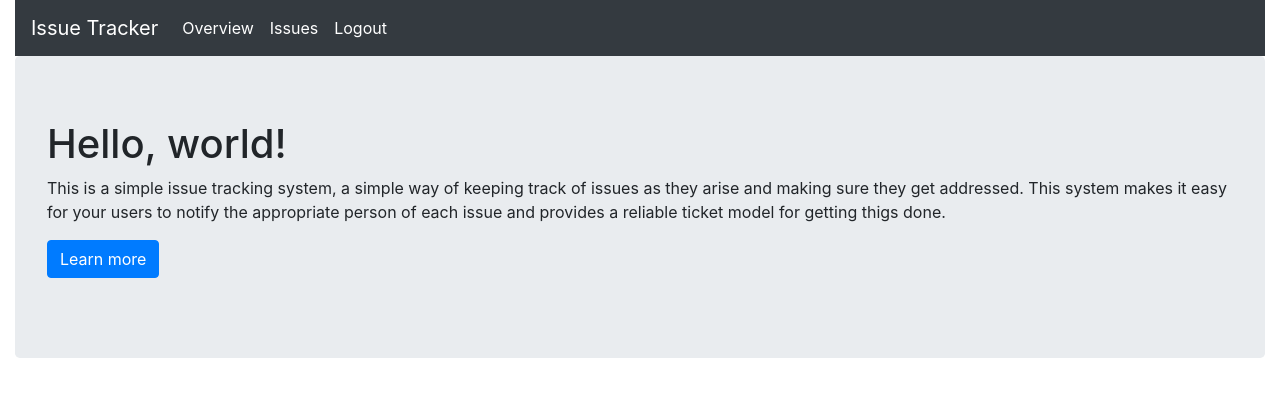
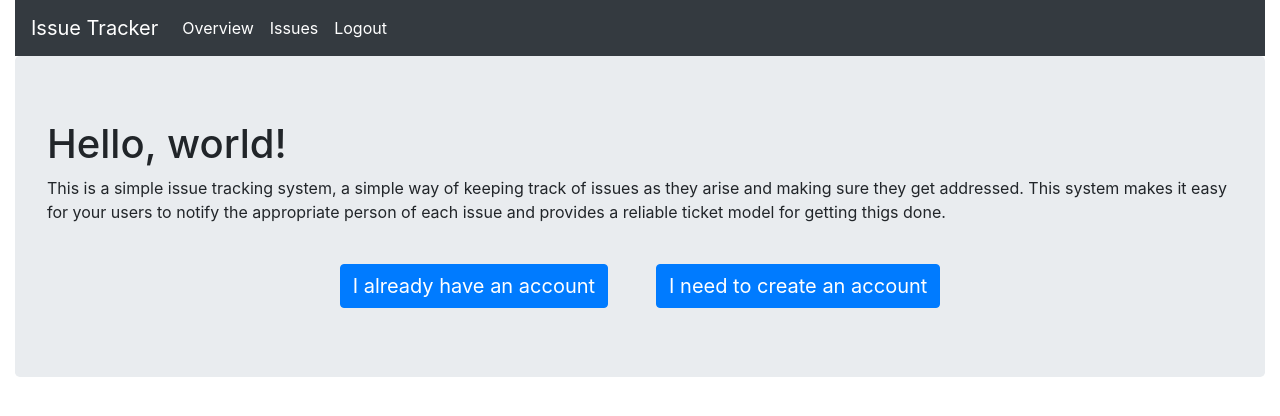
Before and after one commit to Paul---/tracker, a React (Create React App) app: page / in a window 1280 px wide. Shown: the top 416 px of the page. Built offline with nearby package versions, Linux system fonts and the light colour scheme.

Commit message:
add signup and signin links to welcome page

```diff
--- a/src/pages/IssuesPage/IssuesPage.jsx
+++ b/src/pages/IssuesPage/IssuesPage.jsx
@@ -1,6 +1,7 @@
 import React from 'react';
 import IssuesList from '../../components/IssuesComponents/IssuesList/IssuesList';
 import ListItem from '../../components/ListItem/ListItem';
+import { Jumbotron } from 'react-bootstrap';
 
 const testIssuesArr = [
   {
@@ -30,7 +31,7 @@ const testIssuesArr = [
 ];
 export default function IssuesPage() {
   return (
-    <>
+    <Jumbotron fluid>
       <IssuesList>
         {testIssuesArr.map(el => {
           return (
@@ -44,6 +45,6 @@ export default function IssuesPage() {
           );
         })}
       </IssuesList>
-    </>
+    </Jumbotron>
   );
 }
--- a/src/pages/WelcomePage/WelcomePage.jsx
+++ b/src/pages/WelcomePage/WelcomePage.jsx
@@ -1,16 +1,41 @@
 import React from 'react';
 import { Button, Jumbotron } from 'react-bootstrap';
+import { Link } from 'react-router-dom';
 
 export default function WelcomePage() {
   return (
     <Jumbotron>
       <h1>Hello, world!</h1>
       <p>
-        This is a simple issue tracking system, a simple way of keeping track of issues as they arise and making sure they get addressed. This system makes it easy for your users to notify the appropriate person of each issue and provides a reliable ticket model for getting thigs done.
+        This is a simple issue tracking system, a simple way of keeping track of
+        issues as they arise and making sure they get addressed. This system
+        makes it easy for your users to notify the appropriate person of each
+        issue and provides a reliable ticket model for getting thigs done.
       </p>
-      <p>
-        <Button variant='primary'>Learn more</Button>
-      </p>
+      <div className='container' style={styles.container}>
+        <Link to={'/login'}>
+          <Button style={styles.button} variant='primary'>
+            I already have an account
+          </Button>
+        </Link>
+        <Link to={'/signup'}>
+          <Button style={styles.button} variant='primary'>
+            I need to create an account
+          </Button>
+        </Link>
+      </div>
     </Jumbotron>
   );
 }
+
+const styles = {
+  button: {
+    margin: '24px',
+    marginBottom: '5px',
+    fontSize: '20px'
+  },
+  container: {
+    display: 'flex',
+    justifyContent: 'center'
+  }
+};
```
